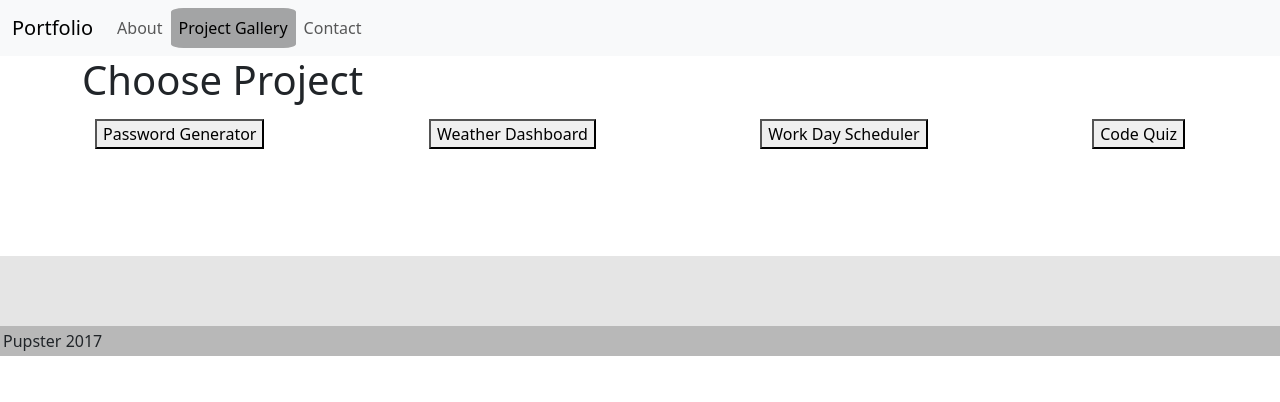
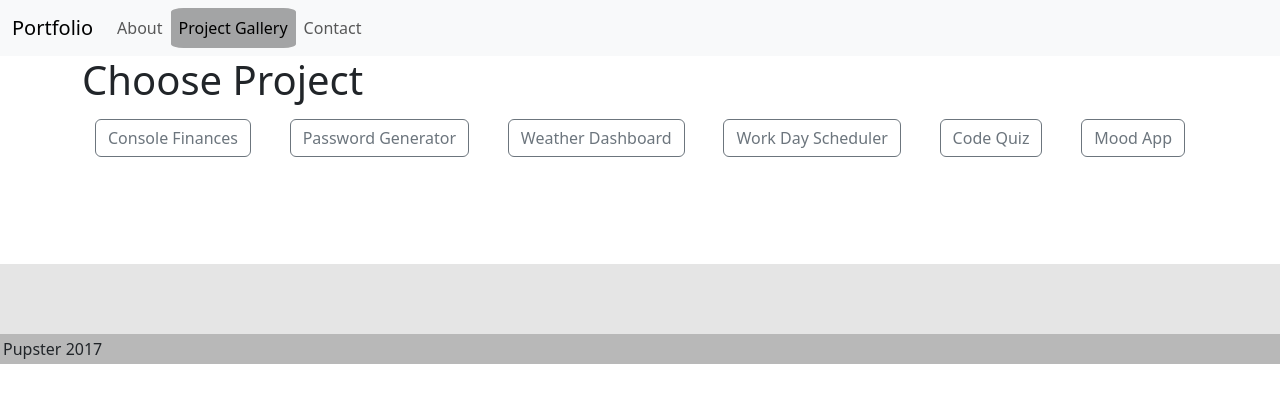
Before and after one commit to Clive-Makongo/my-portfolio, a React (Vite) app: page /project-gallery in a window 1280 px wide. Shown: the top 402 px of the page. Built offline with nearby package versions, Linux system fonts and the light colour scheme.

Commit message:
added routing for project buttons

```diff
--- a/gallery.json
+++ b/gallery.json
@@ -1,4 +1,11 @@
 [
+    {
+        "id": "0",
+        "title": "Console Finances",
+        "pages": "https://clive-makongo.github.io/Console-Finances/",
+        "github": "https://github.com/Clive-Makongo/Console-Finances",
+        "image": "https://github.com/Clive-Makongo/Console-Finances/blob/main/assets/images/Untitled.jpg?raw=true"
+    },
     {
         "id": "1",
         "title": "Password Generator",
@@ -23,8 +30,15 @@
     {
         "id": "4",
         "title": "Code Quiz",
-        "pages": "",
+        "pages": "https://clive-makongo.github.io/codeQuiz/",
         "github": "https://clive-makongo.github.io/codeQuiz/",
-        "image":""
+        "image":"https://github.com/Clive-Makongo/codeQuiz/blob/main/assets/images/08-web-apis-challenge-demo.gif?raw=true"
+    },
+    {
+        "id": "5",
+        "title": "Mood App",
+        "pages": "https://angelica-zach.github.io/Mood-App/",
+        "github": "https://github.com/angelica-zach/Mood-App",
+        "image": "https://github.com/Clive-Makongo/Mood-Application/blob/main/assets/ezgif-2-d66232c556.gif?raw=true"
     }
 ]
--- a/src/components/CardBtn/index.jsx
+++ b/src/components/CardBtn/index.jsx
@@ -3,11 +3,9 @@ import "./style.css";
 
 function CardBtn(props) {
   return (
-    <button
-      onClick={props.onClick}
-      className={`card-btn ${props["data-value"]}`}
-      data-value={props["data-value"]}
-    />
+    <button onClick={props.onClick} type="button" class="btn btn-outline-secondary">
+      {props.text}
+    </button>
   );
 }
 
--- a/src/components/Navbar/index.jsx
+++ b/src/components/Navbar/index.jsx
@@ -6,12 +6,12 @@ import './style.css';
 function Navbar() {
   return (
     <nav className="navbar navbar-expand-lg navbar-light bg-light">
-      <div class="container-fluid">
+      <div className="container-fluid">
         <Link className="navbar-brand" to="/">
           Portfolio
         </Link>
         <button
-          class="navbar-toggler"
+          className="navbar-toggler"
           type="button"
           data-bs-toggle="collapse"
           data-bs-target="#navbarNav"
--- a/src/components/Project/index.jsx
+++ b/src/components/Project/index.jsx
@@ -1,15 +1,28 @@
 import React from "react";
 import Container from "../Container";
 import Row from "../Row";
+import Col from "../Col";
+import "./style.css";
 
 function Project(props) {
   return (
 
     <div className="project">
       <Container className="d-flex align-items-center flex-column" style={{ minHeight: "80%" }}>
-        <h2>{props[0].title}</h2>
-        <img src={props.image} alt="" />
-        {console.log(props)}
+        <Row>
+          <h4 className="title">{props[0].title}</h4>
+        </Row>
+        <Row>
+          <Col size="md-9">
+            <img id="project-pics" src={props[0].image} alt="" />
+          </Col>
+          <Col size="md-3">
+            <div className="d-flex flex-column justify-content-around align-items-start project-text">
+              <p > <strong>Link to application: </strong>  <br /> {props[0].pages}</p>
+              <p> <strong>Link to Github:</strong> <br /> {props[0].github}</p>
+            </div>
+          </Col>
+        </Row>
       </Container>
     </div>
   );
--- /dev/null
+++ b/src/components/Project/style.css
@@ -0,0 +1,29 @@
+.title {
+    display: flex;
+    align-items: center;
+    justify-content: center;
+    border-bottom: 5px black solid;
+}
+
+.row {
+    display: flex;
+    flex-direction: row;
+    justify-content: center;
+    align-items: center;
+    width: 100%;
+    max-width: 100%;
+    margin: 0 auto;
+    padding: 20px;
+    margin-bottom: 50px;
+}
+
+#project-pics {
+    display: flex;
+    flex-wrap: wrap;
+    justify-content: space-around;
+    align-items: center;
+    margin: 0 auto;
+    width: 100%;
+    max-width: 100%;
+    padding: 0 20px;
+}
--- a/src/pages/ProjectGallery.jsx
+++ b/src/pages/ProjectGallery.jsx
@@ -3,7 +3,7 @@ import { Link, Route, Routes } from 'react-router-dom';
 import About from './About';
 import Project from '../components/Project';
 import galleryData from '../../gallery.json';
-import Navbar from '../components/Navbar';
+import CardBtn from '../components/CardBtn';
 
 function ProjectGallery() {
     const [gallery, setGallery] = useState(galleryData);
@@ -19,12 +19,13 @@ function ProjectGallery() {
             <div className='container choose-project'>
                 <h1>Choose Project</h1>
                 <div className='project-buttons d-flex justify-content-between'>
-                    {gallery.map((project) => (
+                    {galleryData.map((project) => (
                         <div id={`project${project.id}`}>
                             <Link to="project" role="button" className="btn btn-link">
-                                <button>
-                                    {project.title}
-                                </button>
+                                <CardBtn
+                                    text={project.title}
+                                    onClick={() => loadProject(project.id)}
+                                />
                             </Link>
                         </div>
                     ))}
@@ -32,7 +33,7 @@ function ProjectGallery() {
             </div>
             <div className='load-projects'>
                 <Routes>
-                    <Route path="project" element={<Project props={galleryData} />} />
+                    <Route path="project" element={<Project {...gallery}/>} />
                 </Routes>
             </div>
         </div>
```
